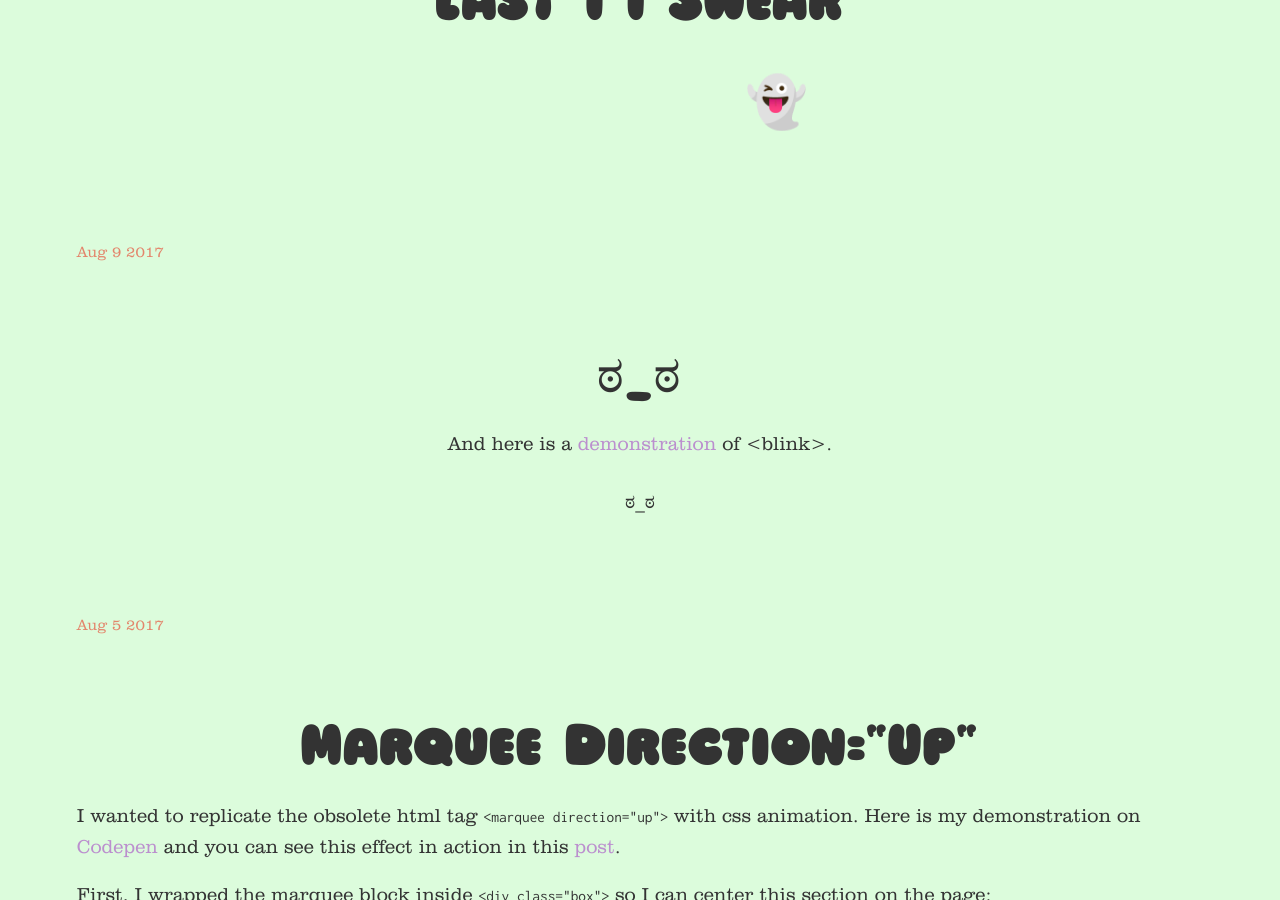
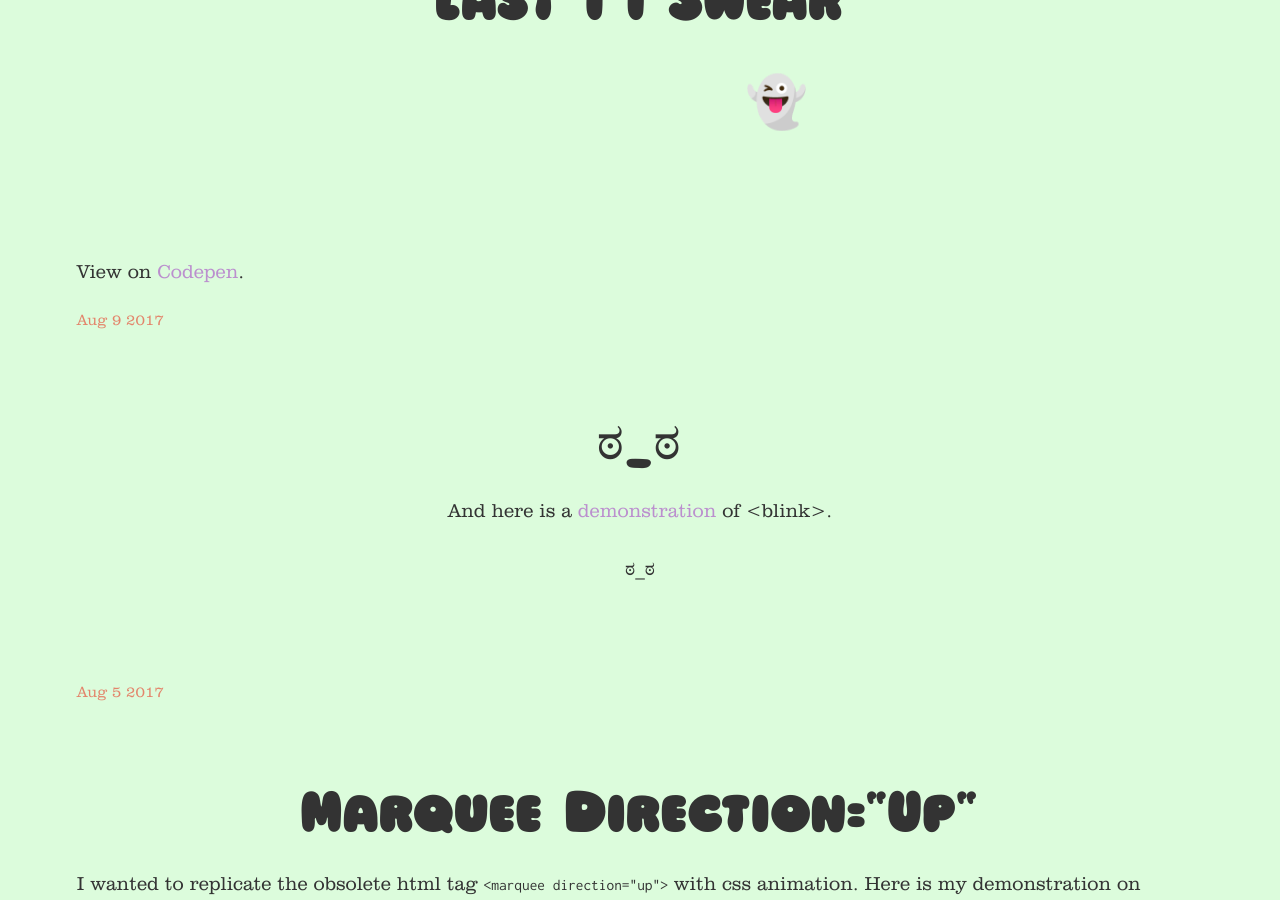
Before and after one commit to jingyufanclub/bloggo, a Jekyll site: the page built from index.html, in a window 1280 px wide and 900 px high, scrolled down 557 px. Built offline with Jekyll 4.4.1, drawn with Linux system fonts in a browser that asks for light colours.

Commit message:
add codepen link

```diff
--- a/_posts/2017-08-09-last-one.md
+++ b/_posts/2017-08-09-last-one.md
@@ -9,3 +9,5 @@ title: Last 1 I Swear
     </p>
   </div>
 </div>
+
+View on [Codepen](https://codepen.io/jingyufanclub/pen/RZVvex).
```
